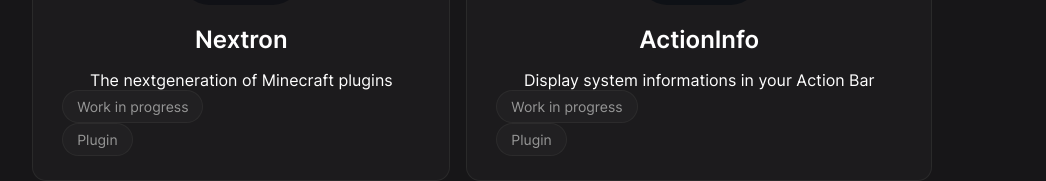
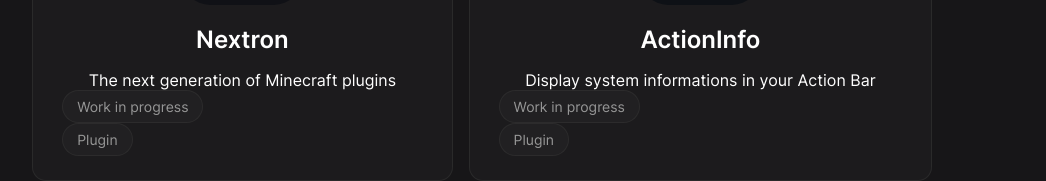
Before and after one commit to 0PandaDEV/Portfolio, a Nuxt app: page /projects in a window 1280 px wide. Shown: the part 215-396 px from the top of the page, without its empty margins (116-1162 px from the left). Built offline with nearby package versions, Linux system fonts and the light colour scheme.

Commit message:
fixed spelling

```diff
--- a/pages/projects.vue
+++ b/pages/projects.vue
@@ -14,7 +14,7 @@
         </div>
         <div class="text">
           <p class="project-name">Nextron</p>
-          <p class="description">The nextgeneration of Minecraft plugins</p>
+          <p class="description">The next generation of Minecraft plugins</p>
           <div class="tags">
             <p class="project-tag">Work in progress</p>
             <p class="project-tag">Plugin</p>
@@ -96,11 +96,11 @@
 useSeoMeta({
   ogTitle: 'PandaDEV',
   ogDescription: "Discover all of my projects that I've done or been working on until now.",
-  ogImage: '/public/logo.png',
+  ogImage: '/logo.png',
   ogUrl: 'https://pandadev.tk/projects',
   twitterTitle: 'PandaDEV',
   twitterDescription: "Discover all of my projects that I've done or been working on until now.",
-  twitterImage: '/public/logo.png',
+  twitterImage: '/logo.png',
   twitterCard: 'summary'
 })
 
@@ -116,7 +116,7 @@
     {
       rel: 'icon',
       type: 'image/png',
-      href: '/public/logo.png'
+      href: '/logo.png'
     }
   ]
 })
```
